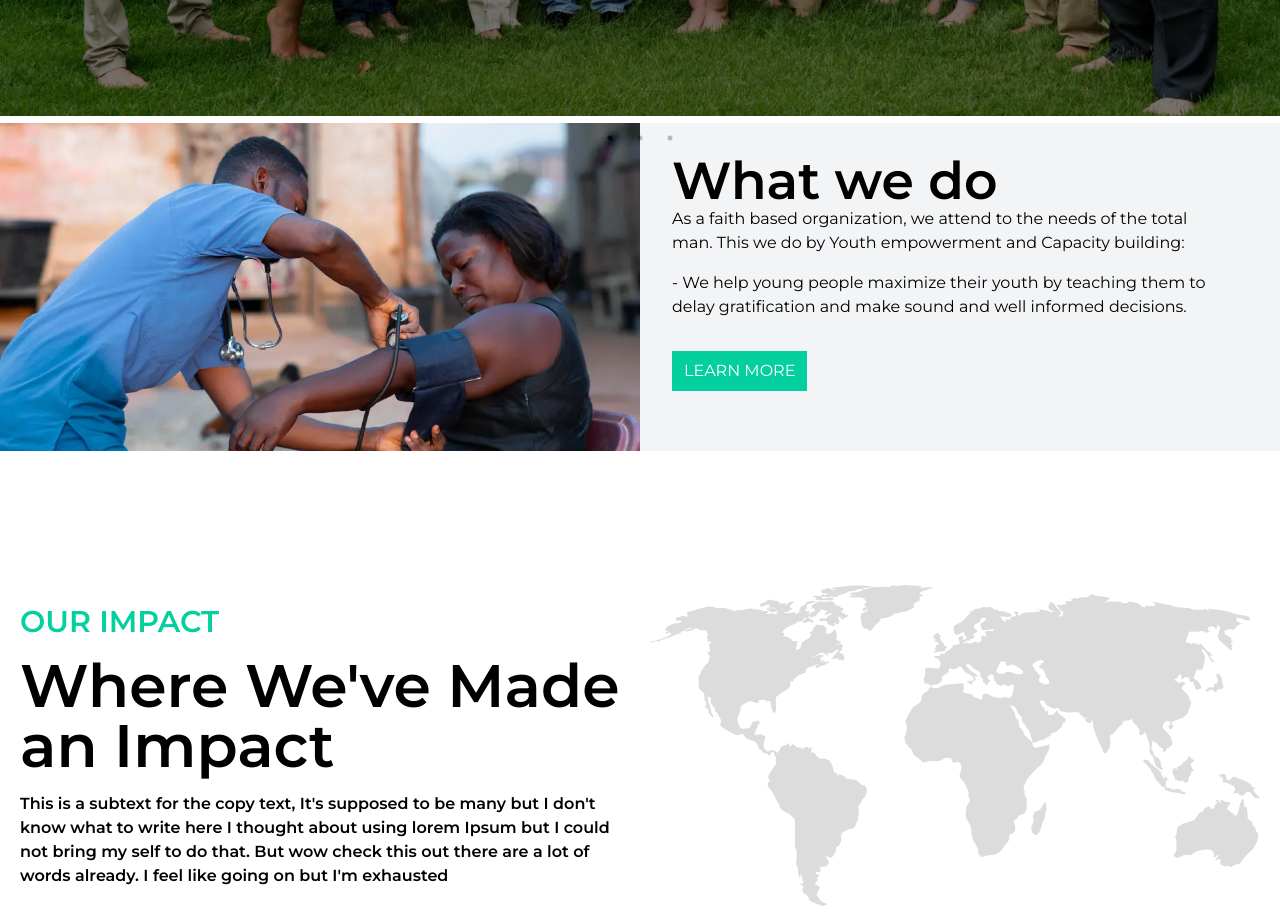
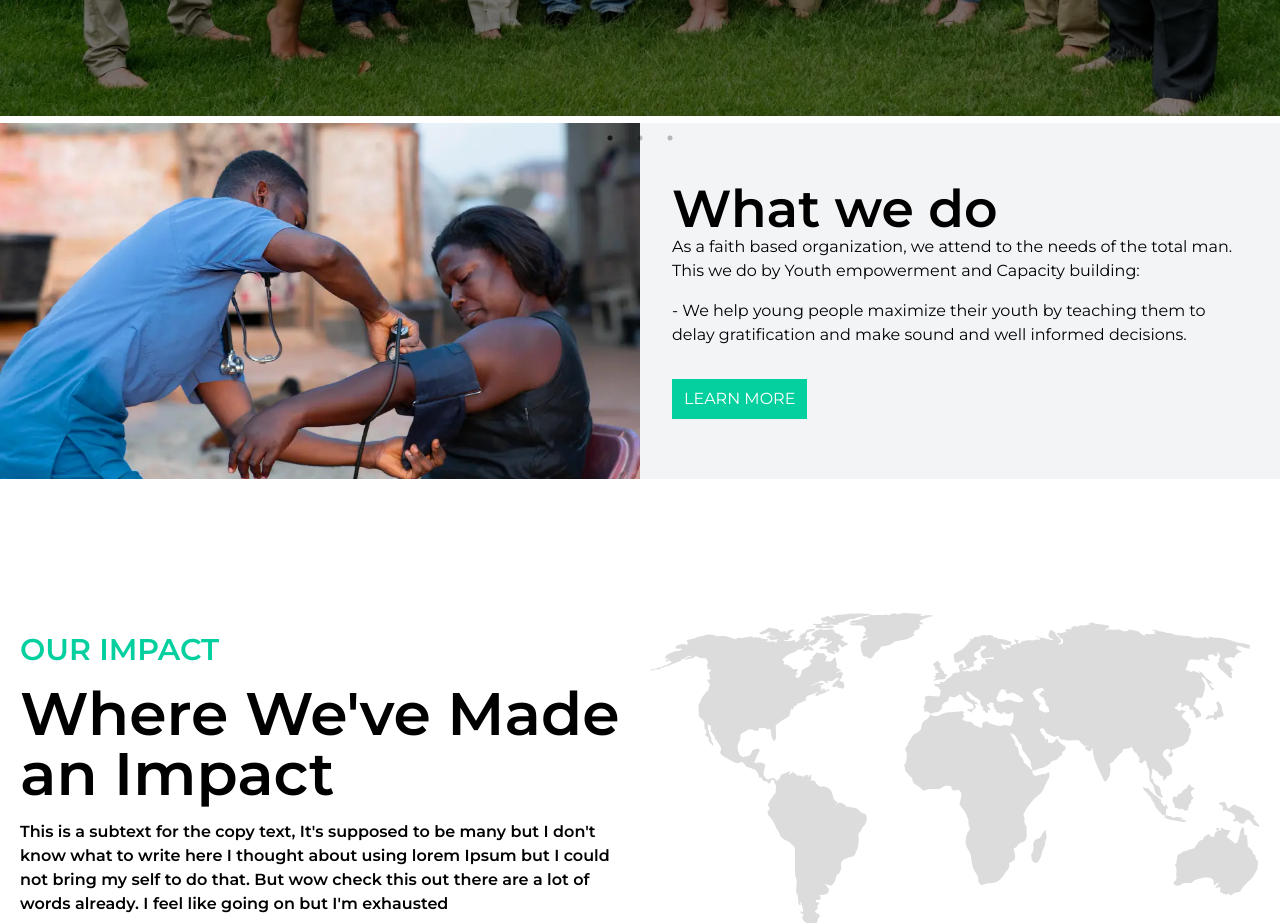
Before and after one commit to ebokes/mercy-house-initiative, a React (Create React App) app: page / in a window 1280 px wide. Shown: the part 780-1703 px from the top of the page. Built offline with nearby package versions, Linux system fonts and the light colour scheme.

Commit message:
style: adjust padding left for smaller screen width

```diff
--- a/src/App.js
+++ b/src/App.js
@@ -10,7 +10,7 @@ import WhoWeAre from "./pages/WhoWeAre";
 
 function App() {
   return (
-    <div className="font-Montserrat ">
+    <div className="font-Montserrat">
       <Navbar />
       <Routes>
         <Route path="/" element={<WhoWeAre />} />
--- a/src/components/WhatWeDoIntro.jsx
+++ b/src/components/WhatWeDoIntro.jsx
@@ -14,7 +14,7 @@ const WhatWeDoIntro = () => {
           doloribus
         </p>
       </div>
-      <div className="lg:w-[50%] bg-gradient-to-t from-gray-100 to-gray-100 p-8 pl-8 pb-[60px]">
+      <div className="lg:w-[50%] bg-gradient-to-t from-gray-100 to-gray-100 pl-5 lg:pl-8 py-[60px]">
         <div className="lg:max-w-[600px] pr-5">
           <h2 className="text-4xl md:text-5xl lg:text-[52px] font-semibold">
             What we do
```
